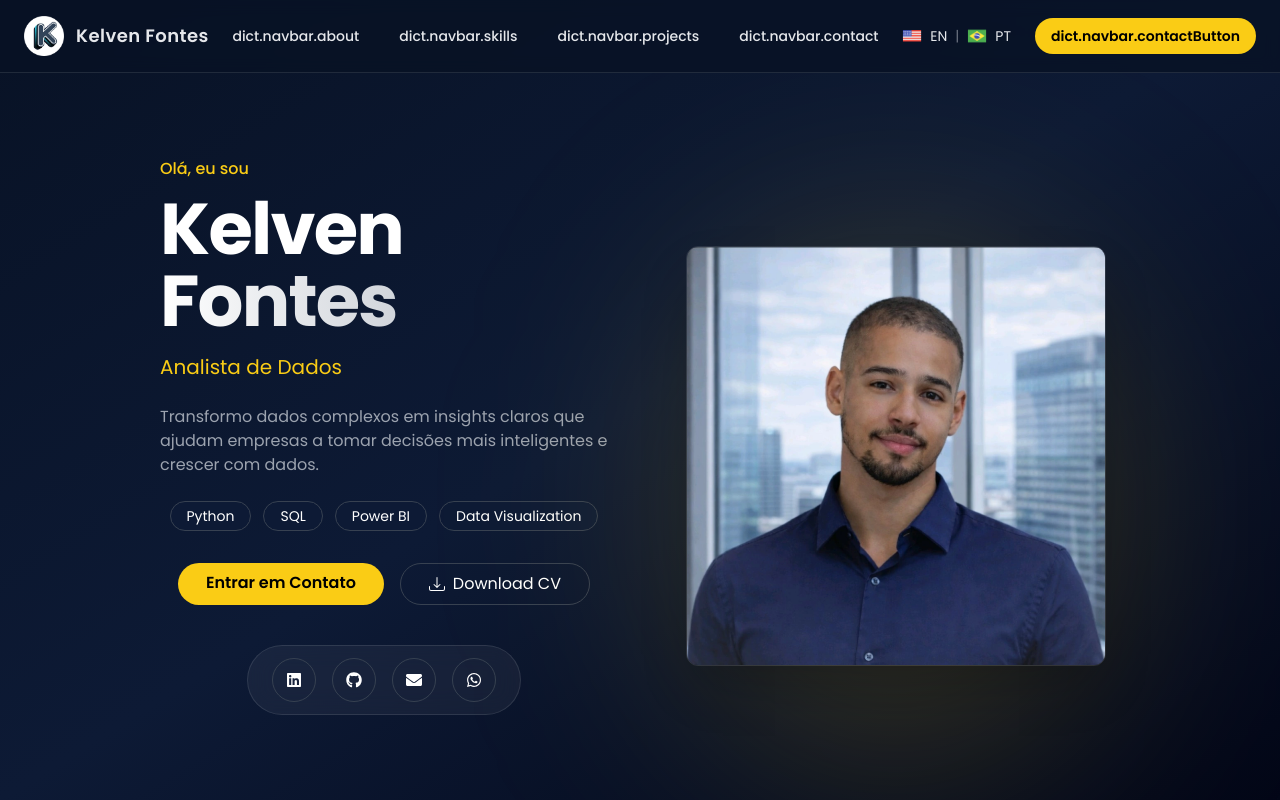
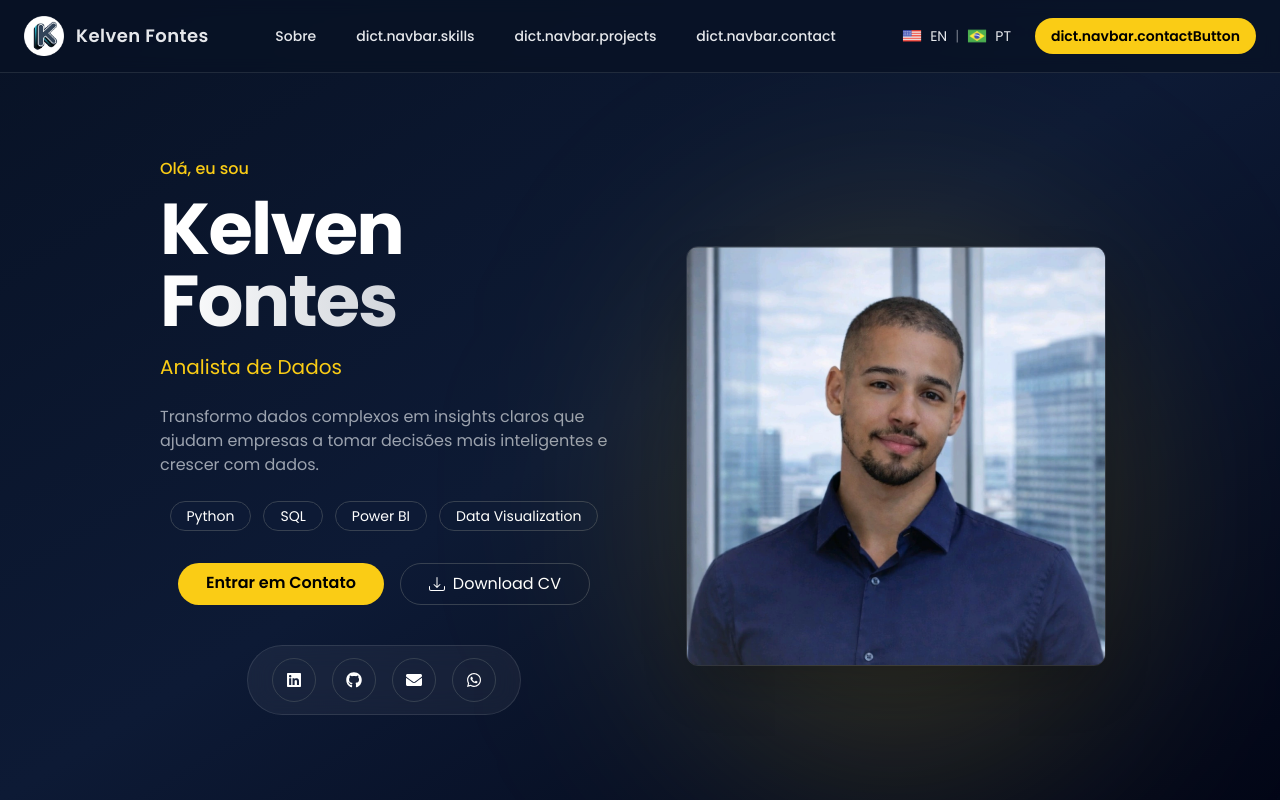
Before and after one commit to KelvenFontes/my-portfolio, a Next.js app: page /pt in a window 1280 px wide. Shown: the top 800 px of the page. Built offline with nearby package versions, Linux system fonts and the light colour scheme.

Commit message:
feat: adicionar suporte a dicionário no componente Navbar

```diff
--- a/src/app/en/page.tsx
+++ b/src/app/en/page.tsx
@@ -17,7 +17,7 @@ export default async function Home() {
 
   return (
     <>
-      <Navbar />
+      <Navbar dict={dict} />
 
       <Hero dict={dict}/>
 
--- a/src/app/pt/page.tsx
+++ b/src/app/pt/page.tsx
@@ -17,7 +17,7 @@ export default async function Home() {
 
   return (
     <>
-      <Navbar />
+      <Navbar dict={dict} />
 
       <Hero dict={dict}/>
 
--- a/src/components/Navbar.tsx
+++ b/src/components/Navbar.tsx
@@ -5,7 +5,7 @@ import Image from "next/image"
 import { useState } from "react"
 import { Menu, X } from "lucide-react"
 
-export default function Navbar() {
+export default function Navbar({ dict }: { dict: any }) {
 
   const [menuOpen, setMenuOpen] = useState<boolean>(false)
 
@@ -29,7 +29,7 @@ export default function Navbar() {
         <div className="hidden md:flex items-center gap-10 text-sm font-medium">
 
           <Link href="#about" className="hover:text-yellow-400 transition">
-            dict.navbar.about
+            {dict.navbar.about}
           </Link>
 
           <Link href="#skills" className="hover:text-yellow-400 transition">
```
